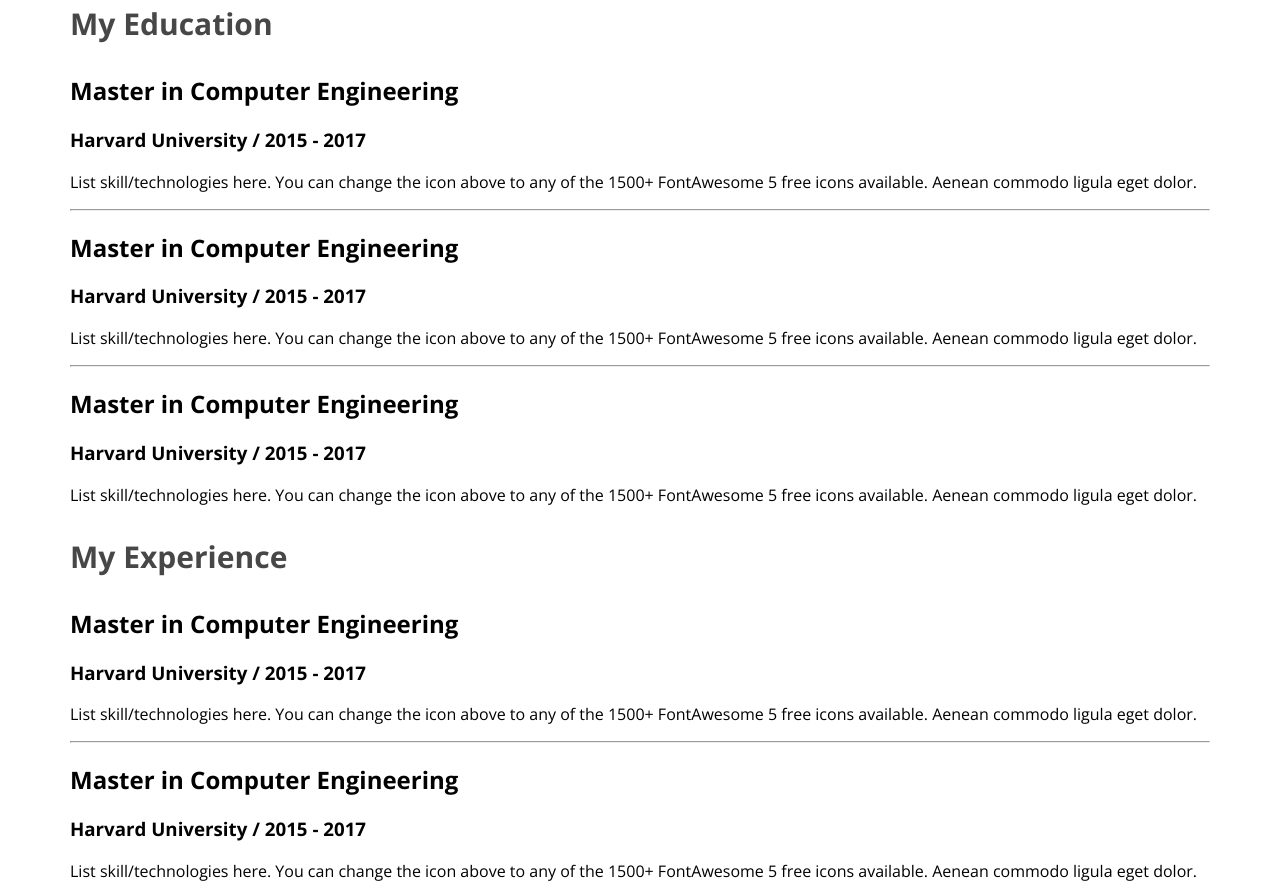
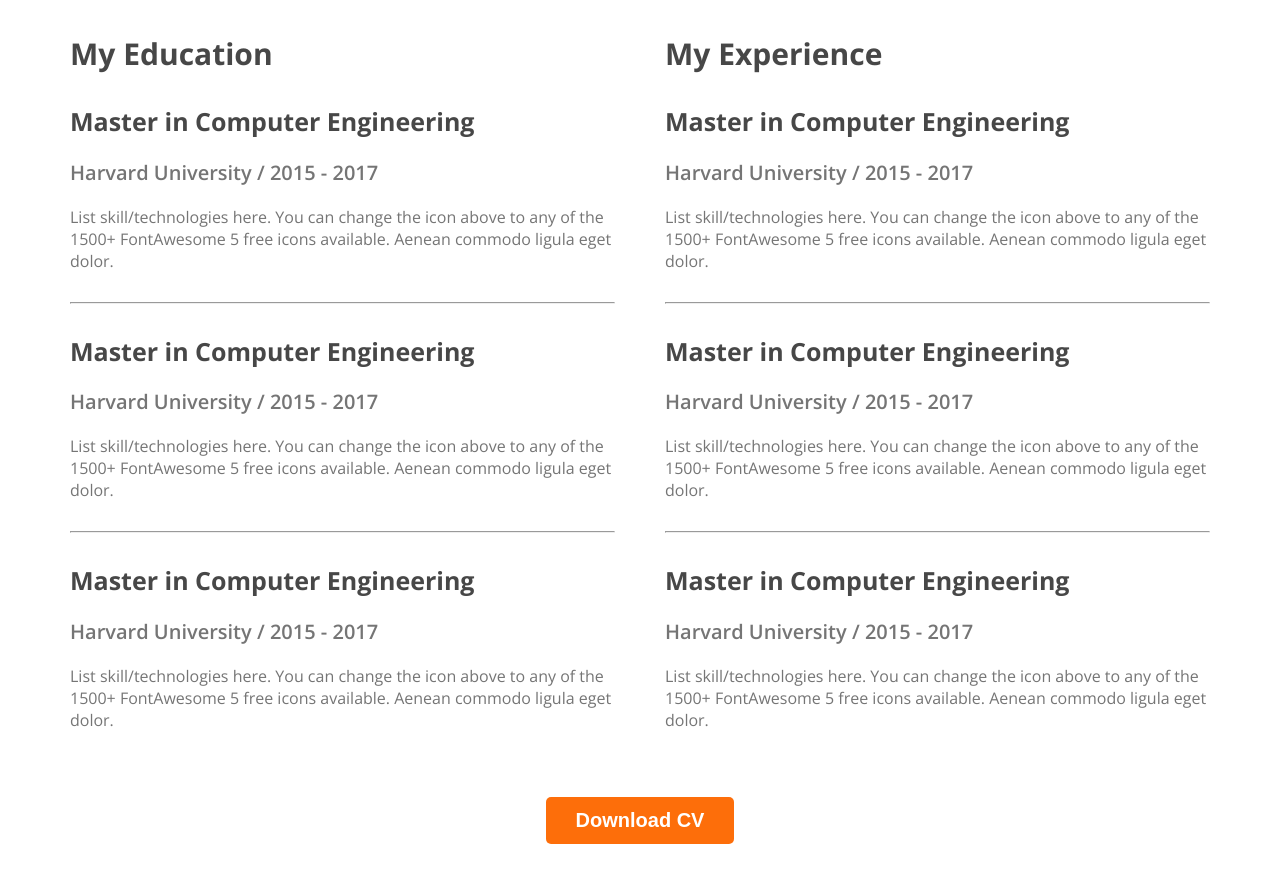
Before and after one commit to Ali-ahsan35/Portfolio-Demo, a plain HTML site: page index.html in a window 1280 px wide. Shown: the part 2367-3252 px from the top of the page. Drawn offline with nearby package versions, Linux system fonts and the light colour scheme.

Commit message:
finished resume section

```diff
--- a/index.html
+++ b/index.html
@@ -210,6 +210,9 @@
             </div>
           </div>
         </div>
+        <div class="download-CV">
+          <button class="btn-primary download-CV">Download CV</button>
+        </div>
       </section>
     </main>
     <footer></footer>
--- a/styles/portfolio.css
+++ b/styles/portfolio.css
@@ -153,3 +153,30 @@
   font-size: 30px;
   font-weight: 700;
 }
+.resume-container {
+  display: flex;
+  justify-content: space-between;
+  gap: 50px;
+}
+.resume-item-description {
+  color: #757575;
+}
+.resume-item-institute {
+  color: #757575;
+  font-size: 20px;
+  font-weight: 600;
+}
+.resume-item-title {
+  color: #474747;
+  font-size: 25px;
+  font-weight: 700;
+}
+.resume-container hr {
+  margin: 30px 0;
+}
+.download-CV{
+  display: block;
+  margin: auto;
+  margin-top: 50px;
+  margin-bottom: 113px;
+}
```
